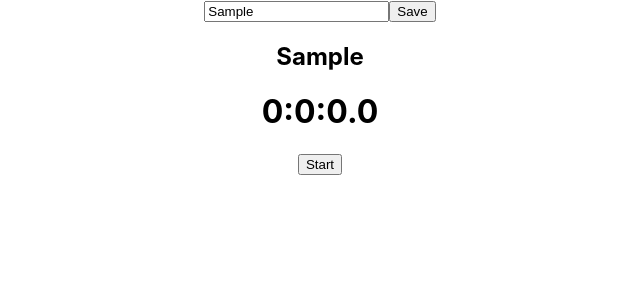
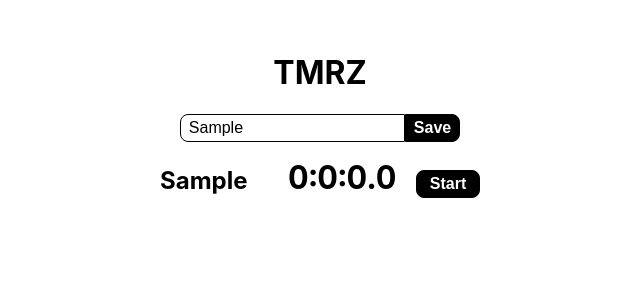
Before and after one commit to lissalad/tmrz-app, a React (Create React App) app: page / in a window 1280 px wide. Both pictures are taken after typing "Sample" into the empty fields and a click on the button "Save". Shown: the top 300 px of the page, without its empty margins (320-960 px from the left). Built offline with nearby package versions, Linux system fonts and the light colour scheme.

Commit message:
basic styling

```diff
--- a/src/App.css
+++ b/src/App.css
@@ -1,38 +1,66 @@
 .App {
-  text-align: center;
-}
-
-.App-logo {
-  height: 40vmin;
-  pointer-events: none;
-}
-
-@media (prefers-reduced-motion: no-preference) {
-  .App-logo {
-    animation: App-logo-spin infinite 20s linear;
-  }
-}
-
-.App-header {
-  background-color: #282c34;
-  min-height: 100vh;
   display: flex;
   flex-direction: column;
   align-items: center;
-  justify-content: center;
-  font-size: calc(10px + 2vmin);
-  color: white;
+  margin: 2rem;
 }
 
-.App-link {
-  color: #61dafb;
+/* ------------------------------------------- */
+/* NewTimer */
+
+.NewTimer {
+	display: flex;
+	justify-content: center;
 }
 
-@keyframes App-logo-spin {
-  from {
-    transform: rotate(0deg);
-  }
-  to {
-    transform: rotate(360deg);
-  }
+.NewTimer > input {
+	font-size: 1rem;
+	padding: 0.25rem 0.5rem;
+	border-radius: 0.5rem 0 0 0.5rem;
+	border: 1px solid;
+	margin: 0;
 }
+
+.NewTimer > button {
+	font-size: 1rem;
+	padding: 0.25rem 0.5rem;
+	border-radius: 0 0.5rem 0.5rem 0;
+	border: 1px solid #000;
+	margin: 0;
+	background-color: #000;
+	color: #fff;
+	font-weight: bold;
+}
+
+/* ------------------------------------------- */
+/* Timer */
+
+.Timer {
+	width: 320px;
+	display: flex;
+	flex-direction: row;
+	justify-content: space-between;
+	align-items: baseline;
+}
+
+.Timer > h1 {
+	flex:1;
+	margin: 1rem;
+	text-align: left;
+	font-variant-numeric: tabular-nums;
+}
+
+.Timer > h2 {
+	flex: 1;
+}
+
+.Timer > button {
+	padding: 0.25rem 0.5rem;
+	border-radius: 0.5rem;
+	border: 1px solid #000;
+	background-color: #000;
+	color: #fff;
+	font-size: 1rem;
+	font-weight: bold;
+	width: 4rem;
+}
--- a/src/App.js
+++ b/src/App.js
@@ -6,6 +6,7 @@
 function App() {
   return (
     <div className="App">
+      <h1>TMRZ</h1>
       <NewTimer />
       <ListTimers />
     </div>
--- a/src/components/NewTimer.js
+++ b/src/components/NewTimer.js
@@ -9,7 +9,7 @@
   const dispatch = useDispatch();
 
   return (
-    <div>
+    <div className="NewTimer">
       <input
         type="text"
         placeholder="New Timer Name"
--- a/src/components/Timer.js
+++ b/src/components/Timer.js
@@ -6,7 +6,7 @@
   const dispatch = useDispatch();
 
   return (
-    <div>
+    <div className="Timer">
       <h2>{name}</h2>
       <h1>{formatTime(time)}</h1>
       <button onClick={() => dispatch(toggleTimer(index))}>
```
